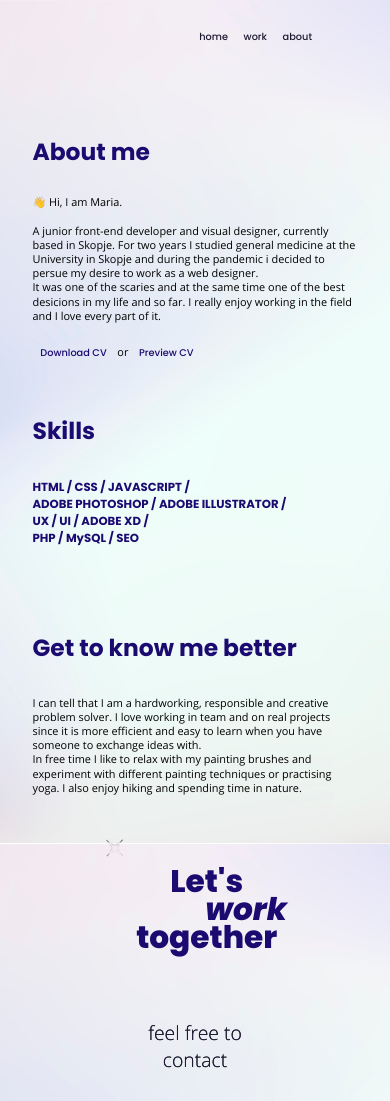
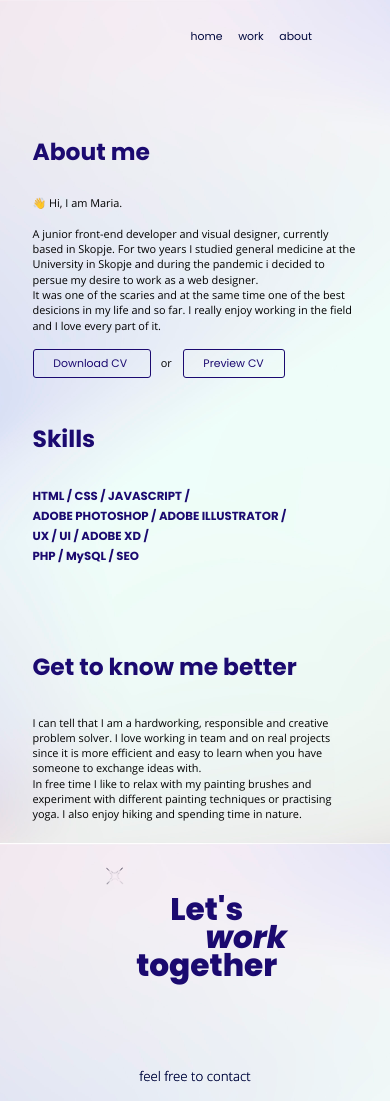
Before and after one commit to KitanovskaMaryam/portfolioProject, a plain HTML site: page about.html in a window 390 px wide. Shown: the top 1101 px of the page. Drawn offline with Linux system fonts and the light colour scheme.

Commit message:
Update style-about.css

```diff
--- a/style-about.css
+++ b/style-about.css
@@ -1,11 +1,11 @@
 :root{
   --color-heading: #1b0a70;
-  --color-paragraph:#1c1930;
+  --color-paragraph:#01093f;
   --color-accent: #ccc;
   --font-heading:'Poppins', sans-serif;
   --font-paragraph:'Open Sans', sans-serif;
   --scrollbarBG: #E9F2F0;
-  --thumbBG: #A2C5F2;}
+  --thumbBG: #75acfc;}
 html{ scroll-behavior: smooth;}
 /* Scrollbar */
 /* Scrollbar */
@@ -23,12 +23,12 @@ body{
   padding: 0;
   text-rendering: geometricPrecision;
   -webkit-font-smoothing: antialiased;
-  overflow-x: hi
+  overflow-x: hidden;
 }
 .grid-container {
   display: grid;
   grid-template-columns: 0.5fr 1.5fr 1fr 1fr 1.5fr 0.5fr;;
-  grid-template-rows: 180px 1fr 0.8fr 1fr 0.8fr 0.8fr 200px;
+  grid-template-rows: 180px 1fr 0.8fr 1fr 0.8fr 0.8fr 160px;
   gap: 0px 0px;
   grid-template-areas:
     "nav-bar nav-bar nav-bar nav-bar nav-bar nav-bar"
@@ -60,6 +60,15 @@ a{
   -webkit-font-smoothing: antialiased;}
 .about-me p a {
   color: var(--color-heading);}
+.about-me p .CV{
+  border: 1px solid var(--color-heading);
+  border-radius: 5px;
+  padding: 8px 16px;
+}
+.about-me p .or{
+  margin-right: 10px;
+  margin-left: 12px;
+}
 .about-me {
   grid-area: about-me;
   display: flex;
@@ -78,8 +87,8 @@ a{
 .more-about-me p{
   font-family: var(--font-paragraph);
   color: var(--font-paragraph);
-  font-size: 1.1vw;
-  line-height: 130%;
+  font-size: 1.3vw;
+  line-height: 140%;
   font-weight: 400;
   width: 82%;}
 .skills {
@@ -91,6 +100,7 @@ a{
   font-family: var(--font-heading);
   color: var(--color-heading);
   font-size: 1.5vw;
+  line-height: 170%;
   font-weight: 700;}
 .more-about-me { grid-area: more-about-me;
   display: flex;
@@ -175,7 +185,7 @@ a{
   .grid-container {
     display: grid;
     grid-template-columns: 0.5fr 1.5fr 1fr 1fr 1.5fr 0.5fr;
-    grid-template-rows: 180px 1.2fr 1fr 1.2fr 0.8fr 0.8fr 180px;
+    grid-template-rows: 180px 1.2fr 1fr 1.2fr 0.5fr 0.5fr 120px;
     gap: 0px 0px;
     grid-template-areas:
       "nav-bar nav-bar nav-bar nav-bar nav-bar nav-bar"
@@ -194,17 +204,18 @@ a{
   .skills h2,
   .more-about-me h2{font-size: 6vw;}
   .about-me p,
-  .more-about-me p{font-size: 2.2vw; width: 100%;}
+  .more-about-me p{font-size: 2.5vw; width: 100%;}
   .skills p{font-size: 3vw;}
-  .footer{display: flex;align-items: center;padding-bottom: 3%;}
-  .footer #contact p{margin-top: 0;}
+  .free-to-contact p{font-size: 3vw;}
+  .footer{display: flex;align-items: center;}
+  .footer #contact p{margin-top: 0; font-size: 3vw;}
   #mail, #insta, #faceb{margin-bottom: 0;}}
 
 @media only screen and (max-width:662px){
   .grid-container {
     display: grid;
     grid-template-columns: 0.5fr 1.5fr 1fr 1fr 1.5fr 0.5fr;
-    grid-template-rows: 117px 1.2fr 1fr 1.2fr 0.6fr 0.6fr 123px;
+    grid-template-rows: 117px 1.5fr 1fr 1.2fr 0.7fr 0.6fr 123px;
     gap: 0px 0px;
     grid-template-areas:
       "nav-bar nav-bar nav-bar nav-bar nav-bar nav-bar"
@@ -222,11 +233,20 @@ a{
   a{ font-size: 2.5vw; font-weight: 500;}
   .about-me p,
   .more-about-me p{ font-size: 2.8vw;}
+  .about-me p .CV{
+    border: 1px solid var(--color-heading);
+    border-radius: 3px;
+    padding: 6px 12px;
+  }
+  .about-me p .or{
+    margin-right: 8px;
+    margin-left: 10px;
+  }
   .work-together p{ font-size: 5vw;}
   .footer h6,
   .footer p{ font-size: 4vw; margin: 0;}
   .footer{ display: flex; align-items: center; padding-bottom: 2%;}
-  .free-to-contact p{ font-size: 2.3vh;}
+  .free-to-contact p{ font-size: 3.2vw;}
   .reveal{ transform: translateY(10px);}}
 
 @media only screen and (max-width:512px){
@@ -247,5 +267,7 @@ a{
     background-position: 50% 50%;
     background-size: cover;
     background-attachment: fixed;}
+  a{ font-size: 2.8vw; font-weight: 300;}
  .work-together{justify-content: center;}
- .work-together p{font-size: 8vw;}}
+ .work-together p{font-size: 8vw;}
+ .free-to-contact p{font-size: 3.4vw; font-weight: 300;}}
```
